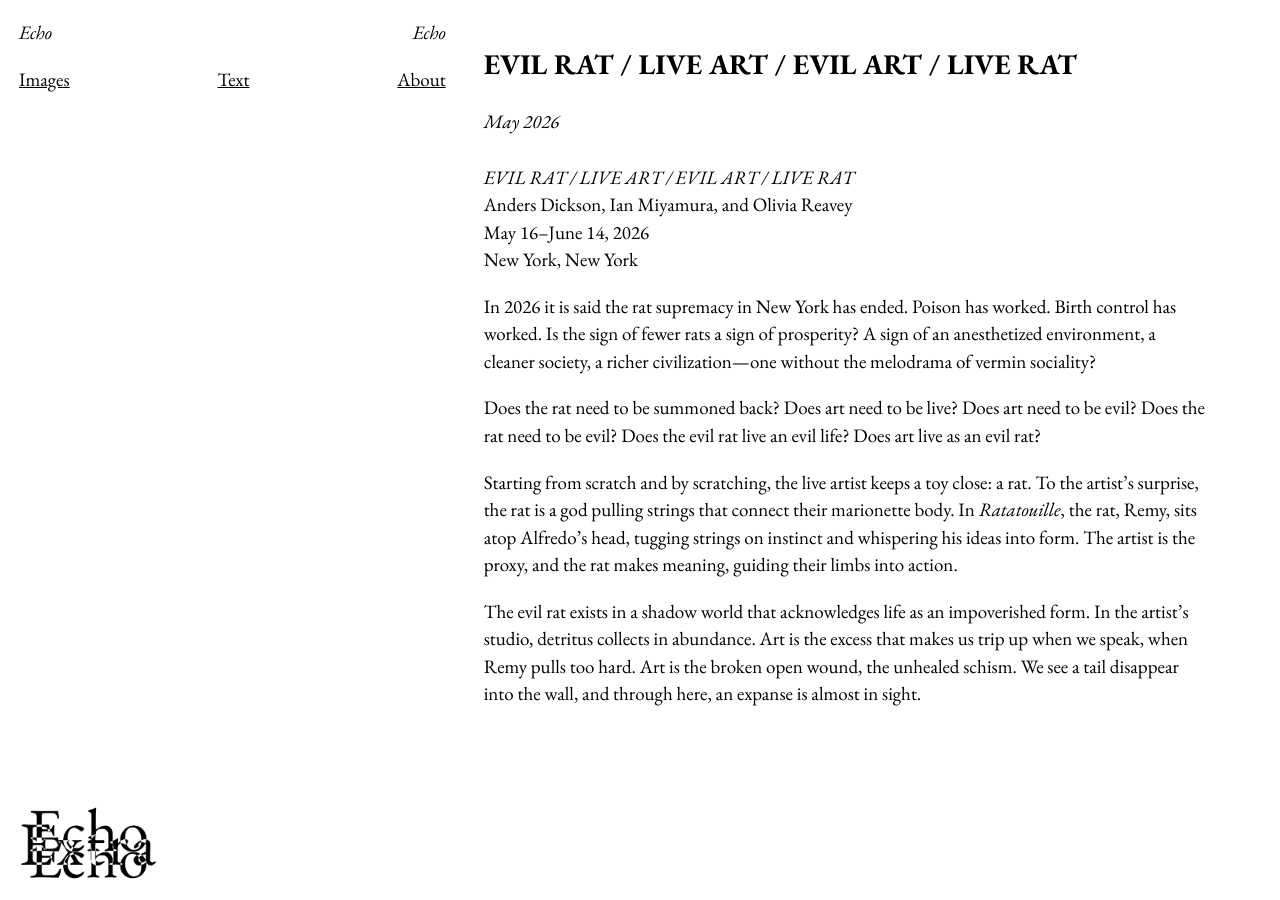
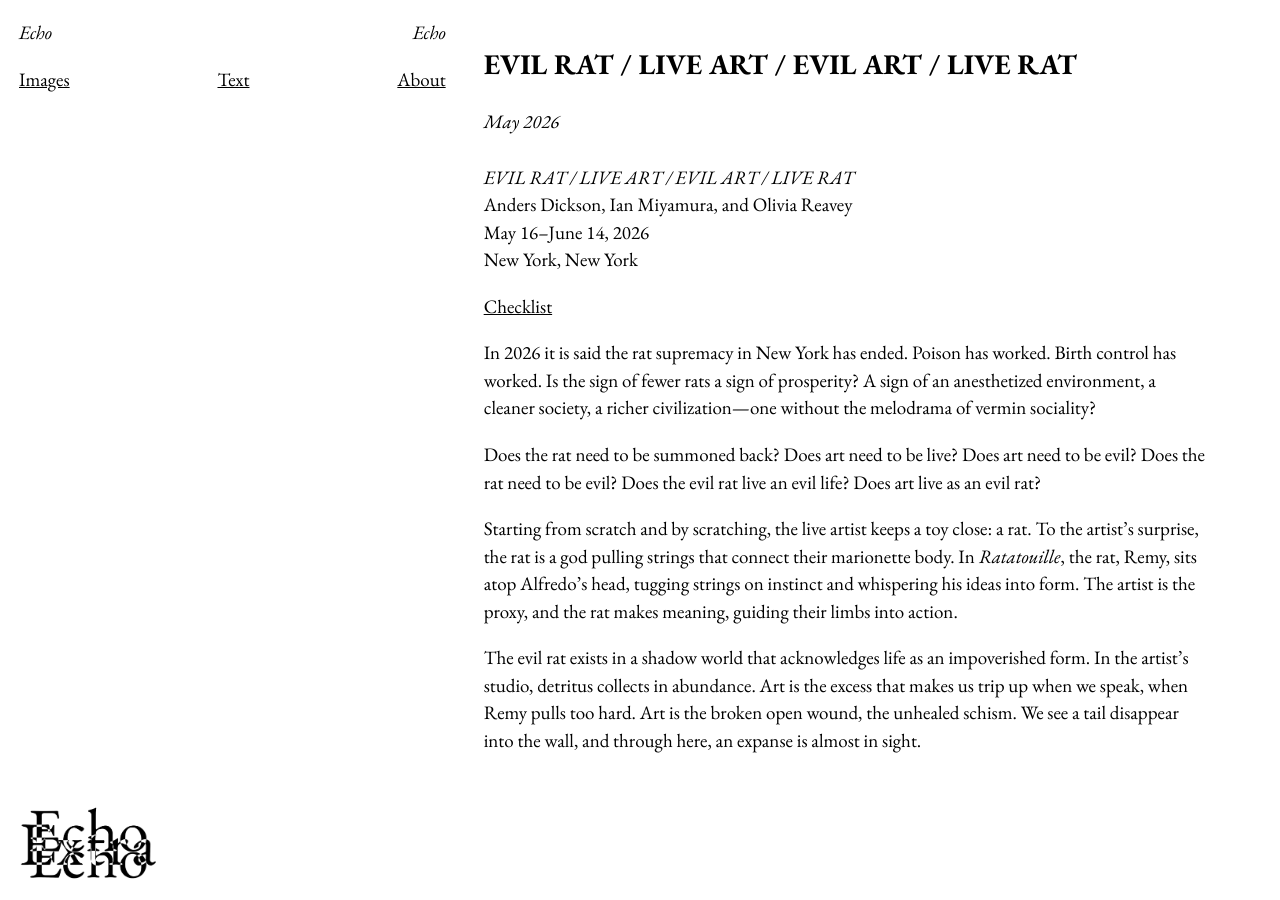
Before and after one commit to caleblstone/Extra-Echo-Extra, a Jekyll site: the page built from _texts/-1.md, in a window 1280 px wide. Built offline with Jekyll 4.4.1, drawn with Linux system fonts in a browser that asks for light colours; a script that is not in the unit is left out.

Commit message:
Update Text “-1”

```diff
--- a/_texts/-1.md
+++ b/_texts/-1.md
@@ -7,6 +7,8 @@ Anders Dickson, Ian Miyamura, and Olivia Reavey
 May 16–June 14, 2026
 New York, New York
 
+[Checklist](https://docs.google.com/document/d/1MuY-EeUgPBq8XXFSbGWHEYHzUs4KFjvgspdt9D7F2lM/edit?usp=sharing)
+
 In 2026 it is said the rat supremacy in New York has ended. Poison has worked. Birth control has worked. Is the sign of fewer rats a sign of prosperity? A sign of an anesthetized environment, a cleaner society, a richer civilization—one without the melodrama of vermin sociality?
 
 Does the rat need to be summoned back? Does art need to be live? Does art need to be evil? Does the rat need to be evil? Does the evil rat live an evil life? Does art live as an evil rat?
```
